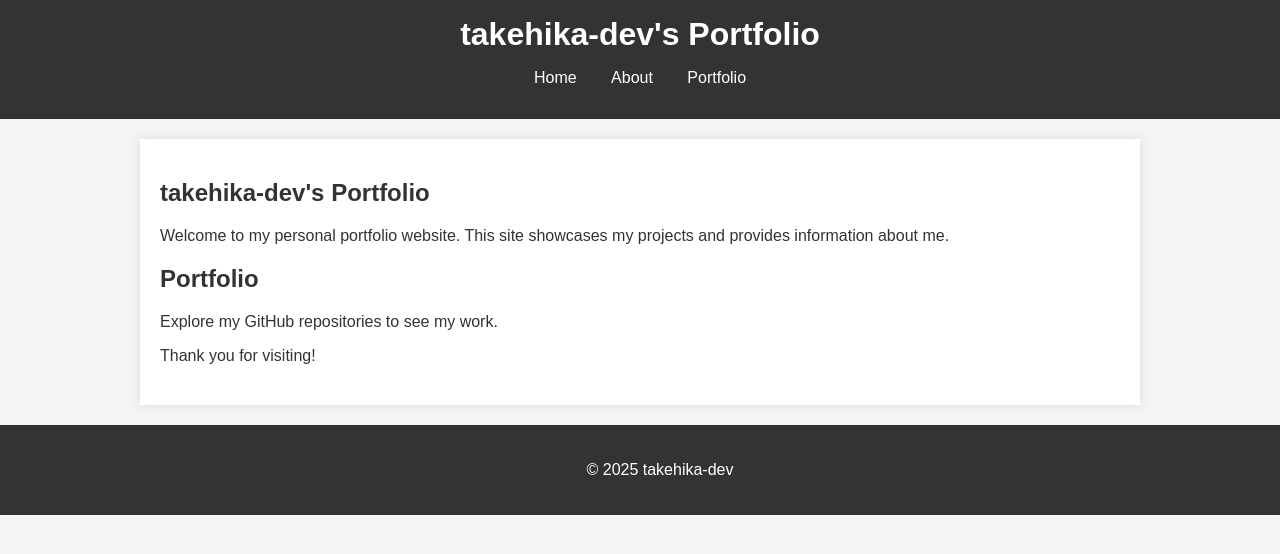
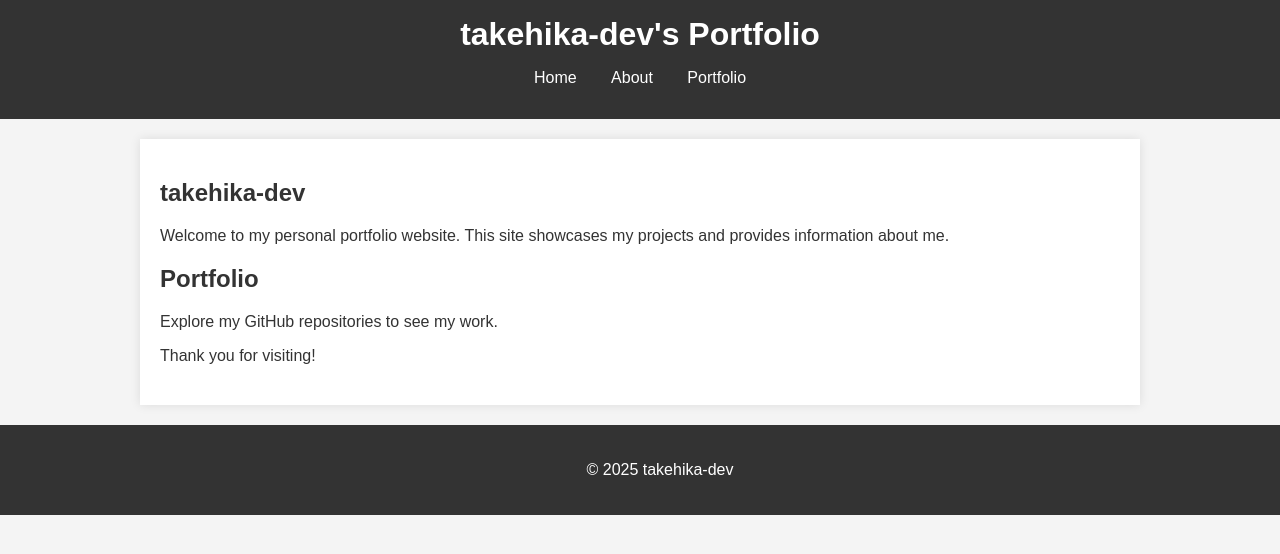
Before and after one commit to takehika-dev/takehika-dev.github.io, a plain HTML site: page index.html in a window 1280 px wide. Shown: the top 554 px of the page. Drawn offline with Linux system fonts and the light colour scheme.

Commit message:
Update content

```diff
--- a/index.html
+++ b/index.html
@@ -19,7 +19,7 @@
     </header>
     <main>
         <section id="hero">
-            <h1>takehika-dev's Portfolio</h1>
+            <h1>takehika-dev</h1>
             <p>Welcome to my personal portfolio website. This site showcases my projects and provides information about me.</p>
 
             <h2>Portfolio</h2>
```
Also changed, not shown: 1 other file.
